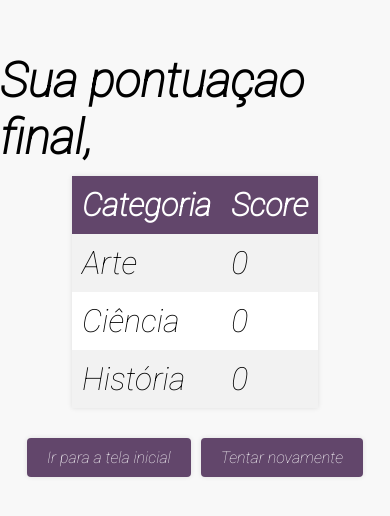
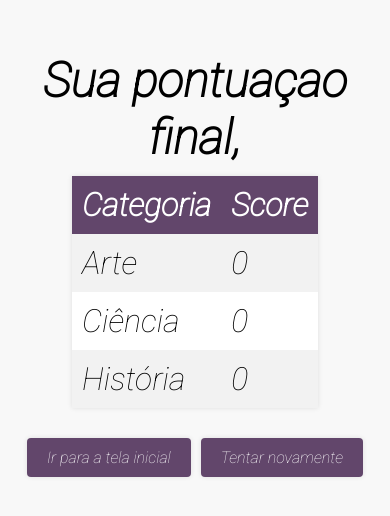
Before and after one commit to FilipeSall/Quizzgame, a React (Create React App) app: page /resumo in a window 390 px wide. Shown: the part 158-674 px from the top of the page. Built offline with nearby package versions, Linux system fonts and the light colour scheme; a web font is replaced by a local one.

Commit message:
Corrigindo responsividade na tela Resume

```diff
--- a/src/components/resume/resume.css
+++ b/src/components/resume/resume.css
@@ -62,3 +62,9 @@
   .button:hover {
     background-color: #4f3a56;
   }
+
+  @media screen and (max-width:650px) {
+    .resume__container{
+        text-align: center;
+    }
+  }
```
